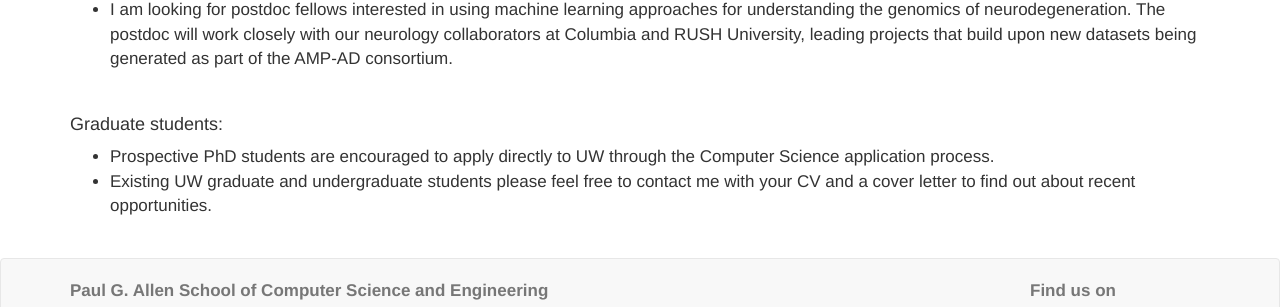
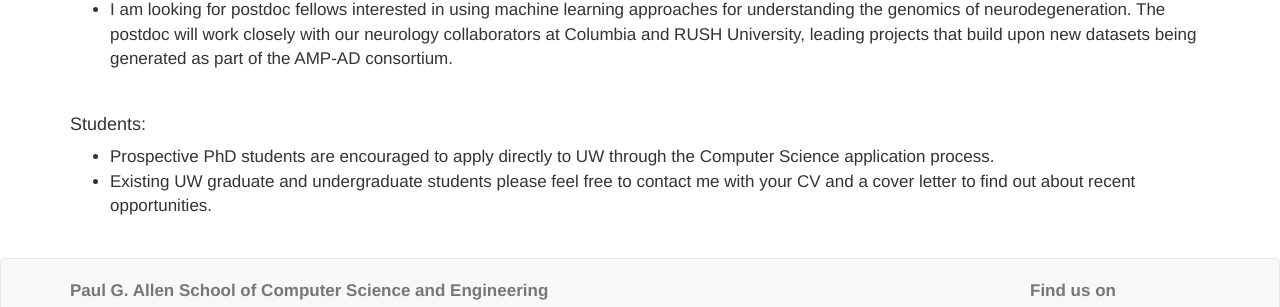
Before and after one commit to saramostafavi/saramostafavi.github.io, a Jekyll site: the page built from joinus.html, in a window 1280 px wide. Shown: the part 142-449 px from the top of the page. Built offline with Jekyll 4.4.1, drawn with Linux system fonts in a browser that asks for light colours; nearby versions of some CDN libraries; a style sheet for code colours, icons or effects is not loaded.

Commit message:
Update joinus.html

```diff
--- a/joinus.html
+++ b/joinus.html
@@ -13,7 +13,7 @@ layout: default
 
 <br>
 
-<h4>Graduate students:</h4>
+<h4>Students:</h4>
 <p>
   <ul>
   <li>
```
